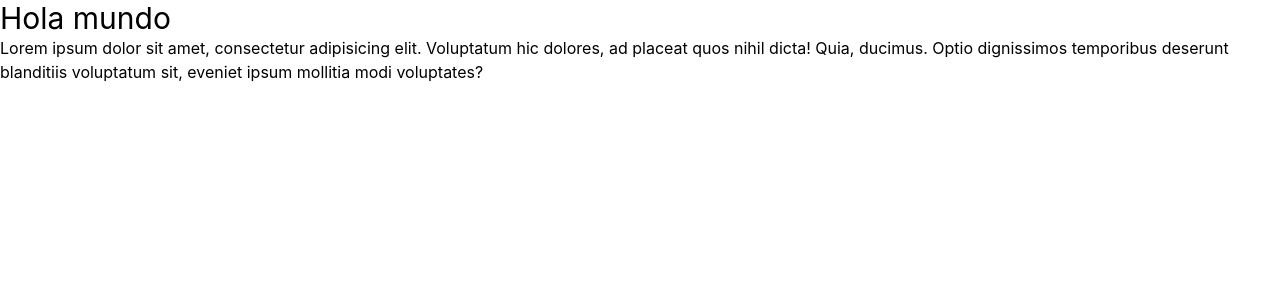
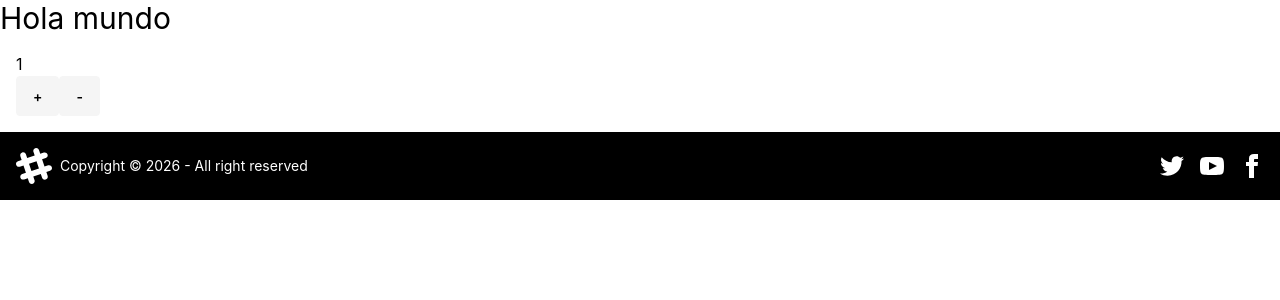
Before and after one commit to DanielRiverol/96025-ReactJs, a React (Vite) app in the folder ecommerce-react/: page / in a window 1280 px wide. Shown: the top 300 px of the page. Built offline with nearby package versions, Linux system fonts and the light colour scheme.

Commit message:
feat: add Footer component, update App to include Button and count functionality, and add Boxicons dependency

```diff
--- a/ecommerce-react/package.json
+++ b/ecommerce-react/package.json
@@ -10,6 +10,7 @@
     "preview": "vite preview"
   },
   "dependencies": {
+    "@boxicons/react": "^1.0.3",
     "@tailwindcss/vite": "^4.3.0",
     "daisyui": "^5.5.19",
     "react": "^19.2.5",
--- a/ecommerce-react/src/App.jsx
+++ b/ecommerce-react/src/App.jsx
@@ -1,17 +1,43 @@
+import { useState } from "react";
 import Hero from "./components/Hero/Hero";
+import Button from "./components/Button/Button";
+import Footer from "./components/Footer";
 
 function App() {
+  // useState()[0]=>valor inicial
+  // useState()[1]=> funcion que modifica el valor inicial
+  const [count, setCount] = useState(1);
+
+  // let count = 0;
+
+  const aumentar = () => {
+    // count++;
+    setCount(count + 1);
+  };
+  const disminuir = () => {
+    // count--;
+    if (count <= 1) return;
+    setCount(count - 1);
+  };
+
   return (
     <>
-      <h1 className="text-3xl">Hola mundo</h1>
-      <section className='container'>
-        <p>
-          Lorem ipsum dolor sit amet, consectetur adipisicing elit. Voluptatum
-          hic dolores, ad placeat quos nihil dicta! Quia, ducimus. Optio
-          dignissimos temporibus deserunt blanditiis voluptatum sit, eveniet
-          ipsum mollitia modi voluptates?
-        </p>
+      <h1 className='text-3xl'>Hola mundo</h1>
+      <section className='p-4'>
+        <h2>{count}</h2>
+        <Button text='+' onClick={aumentar} />
+        <Button text='-' onClick={disminuir} />
+        {/* <button onClick={aumentar}>+</button> */}
+        {/* <Button
+          text='Success'
+          estilo='btn btn-success'
+          onClick={() => alert("soy un success")}
+        />
+        <Button text='Cancel' estilo='btn btn-error' type='cancel' />
+        <Button text='Submit' estilo='btn btn-primary' type='submit' />
+        <Button text="Buscar" onClick={()=>alert("Estoy realizando una busqueda")}/> */}
       </section>
+      <Footer></Footer>
     </>
   );
 }
--- a/ecommerce-react/src/components/Button/Button.jsx
+++ b/ecommerce-react/src/components/Button/Button.jsx
@@ -1,6 +1,9 @@
-
-function Button() {
-    return <div>hola soy boton</div>;
+function Button({ text, estilo, type, onClick}) {
+  return (
+    <button className={estilo ?? "btn"} type={type ?? "button"} onClick={onClick}>
+      {text ?? "text default"}
+    </button>
+  );
 }
 
-export default Button
+export default Button;
--- /dev/null
+++ b/ecommerce-react/src/components/Footer.jsx
@@ -0,0 +1,54 @@
+
+function Footer() {
+    return (
+      <footer className='footer sm:footer-horizontal bg-neutral text-neutral-content items-center p-4'>
+        <aside className='grid-flow-col items-center'>
+          <svg
+            width='36'
+            height='36'
+            viewBox='0 0 24 24'
+            xmlns='http://www.w3.org/2000/svg'
+            fillRule='evenodd'
+            clipRule='evenodd'
+            className='fill-current'>
+            <path d='M22.672 15.226l-2.432.811.841 2.515c.33 1.019-.209 2.127-1.23 2.456-1.15.325-2.148-.321-2.463-1.226l-.84-2.518-5.013 1.677.84 2.517c.391 1.203-.434 2.542-1.831 2.542-.88 0-1.601-.564-1.86-1.314l-.842-2.516-2.431.809c-1.135.328-2.145-.317-2.463-1.229-.329-1.018.211-2.127 1.231-2.456l2.432-.809-1.621-4.823-2.432.808c-1.355.384-2.558-.59-2.558-1.839 0-.817.509-1.582 1.327-1.846l2.433-.809-.842-2.515c-.33-1.02.211-2.129 1.232-2.458 1.02-.329 2.13.209 2.461 1.229l.842 2.515 5.011-1.677-.839-2.517c-.403-1.238.484-2.553 1.843-2.553.819 0 1.585.509 1.85 1.326l.841 2.517 2.431-.81c1.02-.33 2.131.211 2.461 1.229.332 1.018-.21 2.126-1.23 2.456l-2.433.809 1.622 4.823 2.433-.809c1.242-.401 2.557.484 2.557 1.838 0 .819-.51 1.583-1.328 1.847m-8.992-6.428l-5.01 1.675 1.619 4.828 5.011-1.674-1.62-4.829z'></path>
+          </svg>
+          <p>Copyright © {new Date().getFullYear()} - All right reserved</p>
+        </aside>
+        <nav className='grid-flow-col gap-4 md:place-self-center md:justify-self-end'>
+          <a>
+            <svg
+              xmlns='http://www.w3.org/2000/svg'
+              width='24'
+              height='24'
+              viewBox='0 0 24 24'
+              className='fill-current'>
+              <path d='M24 4.557c-.883.392-1.832.656-2.828.775 1.017-.609 1.798-1.574 2.165-2.724-.951.564-2.005.974-3.127 1.195-.897-.957-2.178-1.555-3.594-1.555-3.179 0-5.515 2.966-4.797 6.045-4.091-.205-7.719-2.165-10.148-5.144-1.29 2.213-.669 5.108 1.523 6.574-.806-.026-1.566-.247-2.229-.616-.054 2.281 1.581 4.415 3.949 4.89-.693.188-1.452.232-2.224.084.626 1.956 2.444 3.379 4.6 3.419-2.07 1.623-4.678 2.348-7.29 2.04 2.179 1.397 4.768 2.212 7.548 2.212 9.142 0 14.307-7.721 13.995-14.646.962-.695 1.797-1.562 2.457-2.549z'></path>
+            </svg>
+          </a>
+          <a>
+            <svg
+              xmlns='http://www.w3.org/2000/svg'
+              width='24'
+              height='24'
+              viewBox='0 0 24 24'
+              className='fill-current'>
+              <path d='M19.615 3.184c-3.604-.246-11.631-.245-15.23 0-3.897.266-4.356 2.62-4.385 8.816.029 6.185.484 8.549 4.385 8.816 3.6.245 11.626.246 15.23 0 3.897-.266 4.356-2.62 4.385-8.816-.029-6.185-.484-8.549-4.385-8.816zm-10.615 12.816v-8l8 3.993-8 4.007z'></path>
+            </svg>
+          </a>
+          <a>
+            <svg
+              xmlns='http://www.w3.org/2000/svg'
+              width='24'
+              height='24'
+              viewBox='0 0 24 24'
+              className='fill-current'>
+              <path d='M9 8h-3v4h3v12h5v-12h3.642l.358-4h-4v-1.667c0-.955.192-1.333 1.115-1.333h2.885v-5h-3.808c-3.596 0-5.192 1.583-5.192 4.615v3.385z'></path>
+            </svg>
+          </a>
+        </nav>
+      </footer>
+    );
+}
+
+export default Footer
```
Also changed, not shown: ecommerce-react/src/components/Header.jsx (added), 1 other file (tests, documents, lock files or other folders).
